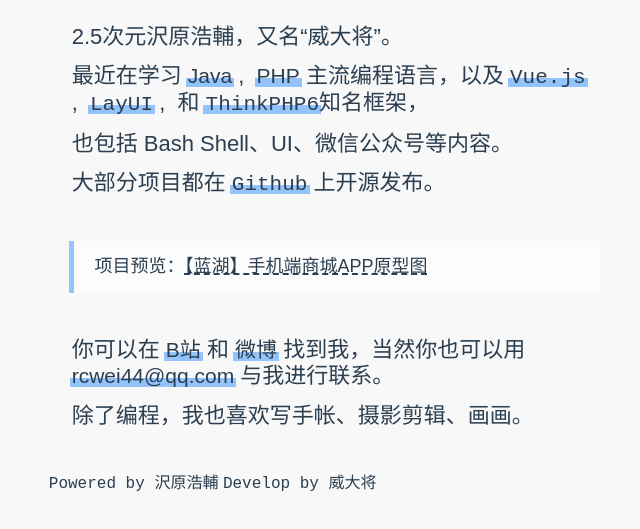
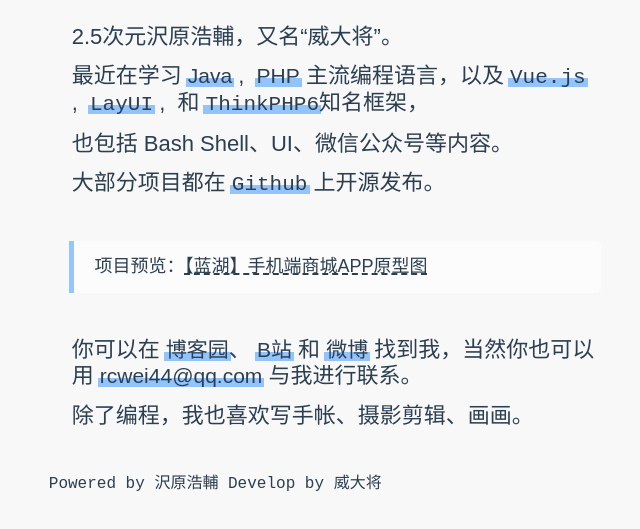
Before and after one commit to sakowei/weirick.github.io, a plain HTML site: page index.html in a window 1280 px wide. Shown: the part 181-710 px from the top of the page, without its empty margins (26-666 px from the left). Drawn offline with nearby package versions, Linux system fonts and the light colour scheme.

Commit message:
Update index.html

```diff
--- a/index.html
+++ b/index.html
@@ -34,6 +34,7 @@
 
       <section>
         <p>你可以在
+          <a href="https://www.cnblog.com/rihciowei" target="_blank">博客园</a>、
           <a href="https://space.bilibili.com/123384044" target="_blank">B站</a> 和
           <a href="https://weibo.com/rcwei28" target="_blank">微博</a> 找到我，当然你也可以用
           <a href="mailto:rcwei44@qq.com">rcwei44@qq.com</a> 与我进行联系。</p>
@@ -42,8 +43,10 @@
     </article>
 
     <footer>
-      <code>Powered by 沢原浩輔</code>
-      <code>Develop by 威大将</code>
+      <code>
+        Powered by 沢原浩輔
+        Develop by 威大将
+      </code>
     </footer>
   </div>
 </body>
```
